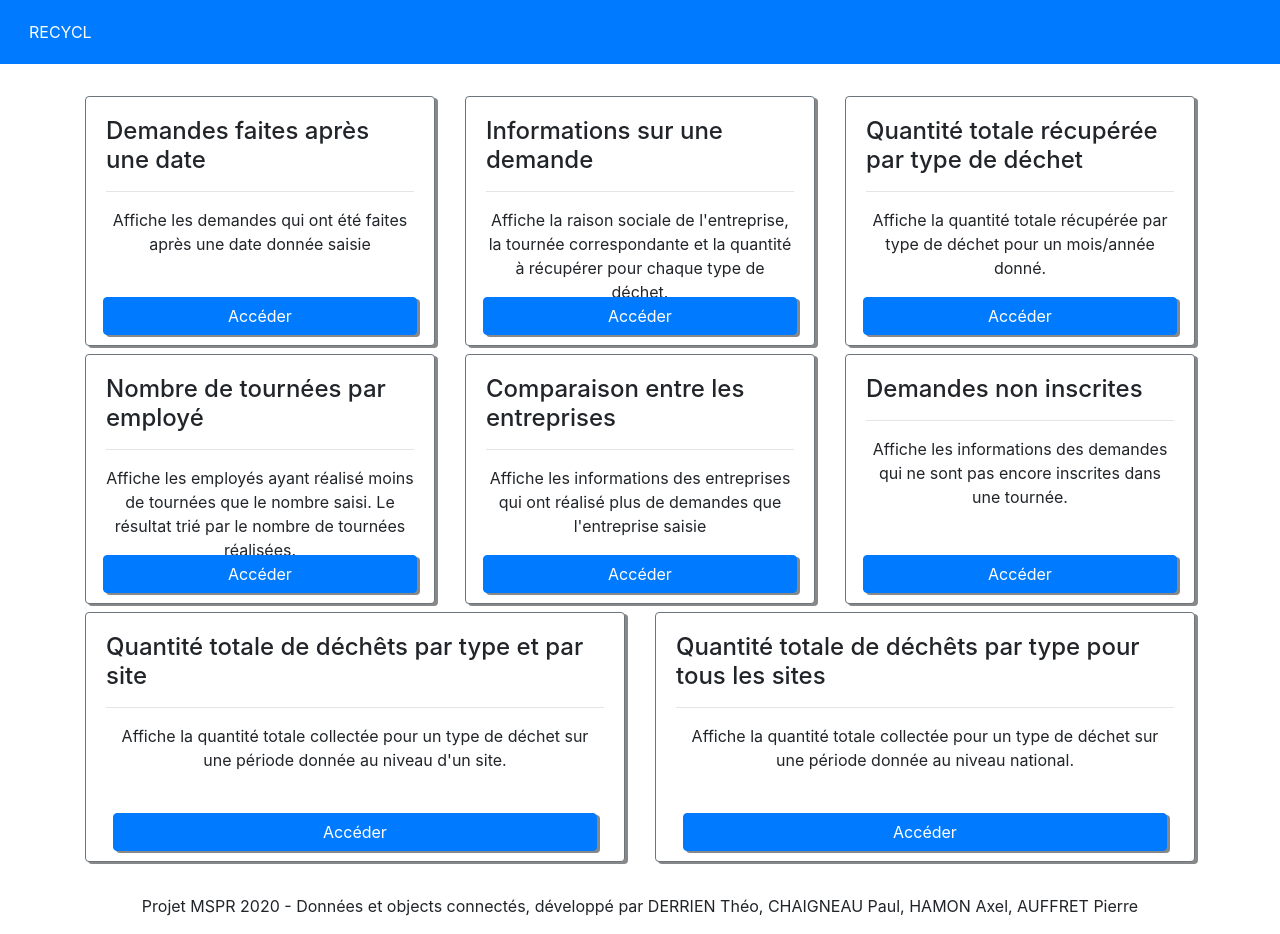
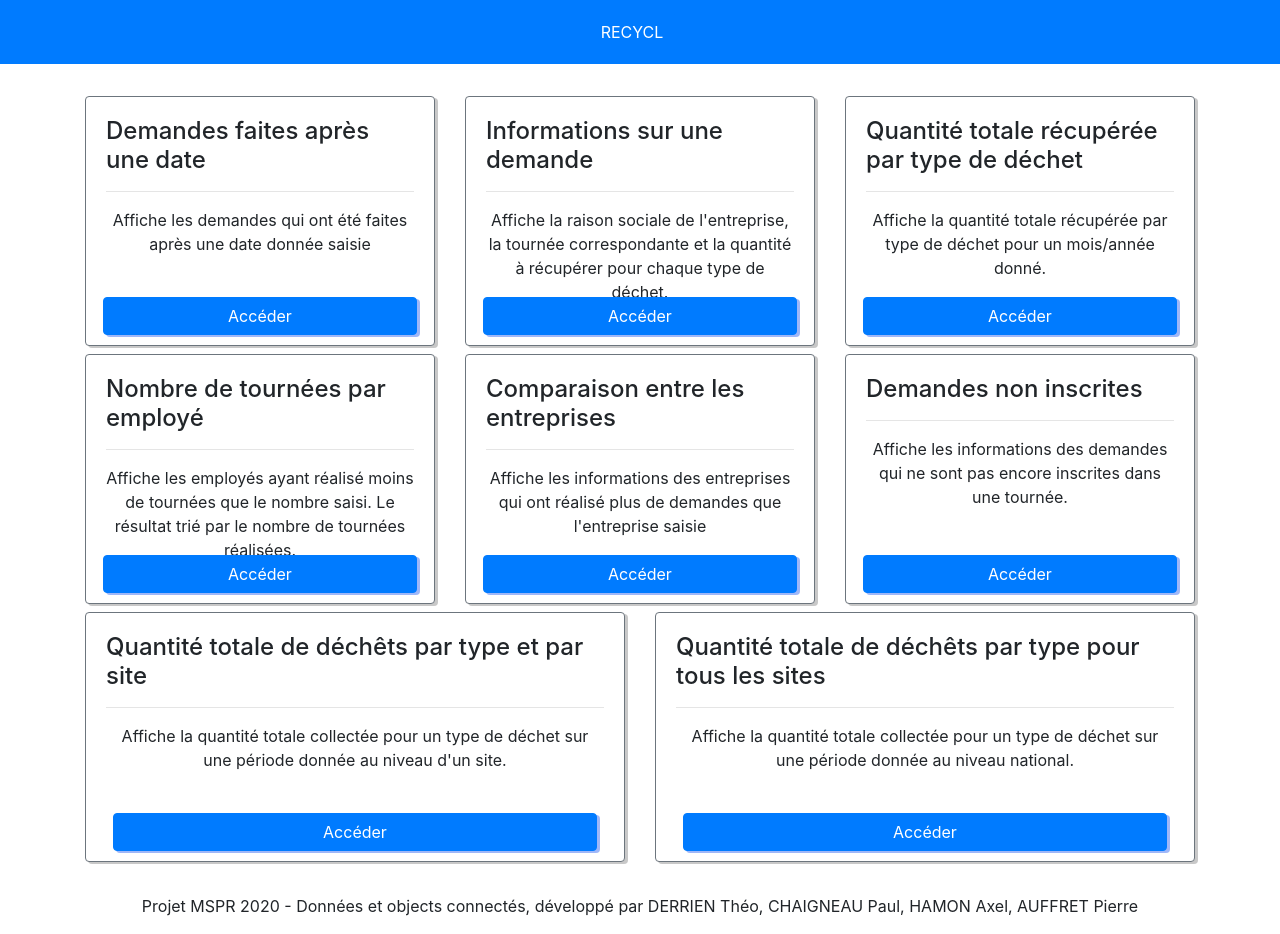
Before and after one commit to pauffret/projet_mspr, a Vue app: page /#/ in a window 1280 px wide. Built offline with nearby package versions, Linux system fonts and the light colour scheme.

Commit message:
css navbar and border colors

```diff
--- a/src/App.vue
+++ b/src/App.vue
@@ -21,3 +21,8 @@
 <!--  margin-top: 60px;-->
 <!--}-->
 <!--</style>-->
+<style>
+  .navbar-expand {
+    justify-content: center !important;
+  }
+</style>
--- a/src/views/Home.vue
+++ b/src/views/Home.vue
@@ -194,7 +194,7 @@
 
     .card {
         min-height: 250px;
-        box-shadow: 3px 2px #888888;
+        box-shadow: 3px 2px #88888875;
     }
 
     .btn-demande{
@@ -202,10 +202,11 @@
         bottom: 10px;
         left: 5%;
         width: 90%;
-        box-shadow: 3px 2px #888888;
+        box-shadow: 3px 2px #9cb5f8f7;
     }
     p{
         text-align: center;
     }
 
+
 </style>
```
